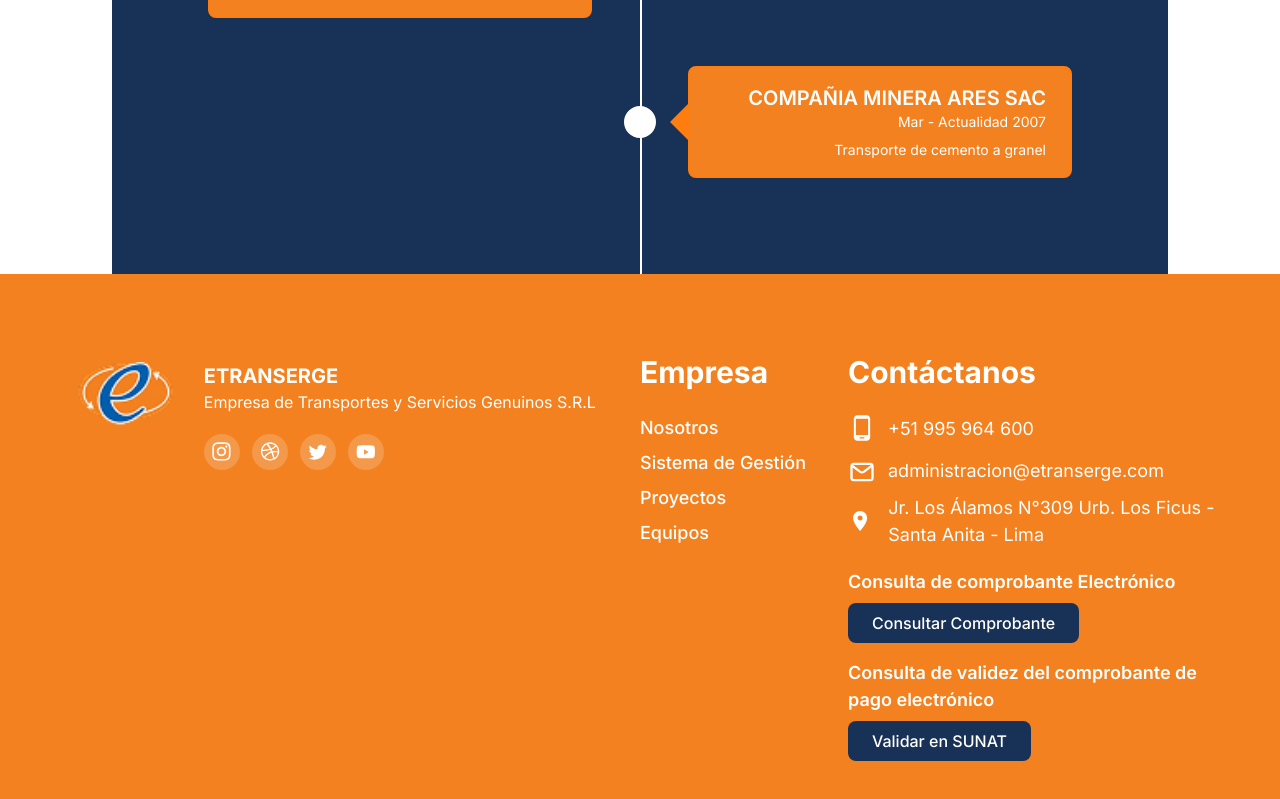
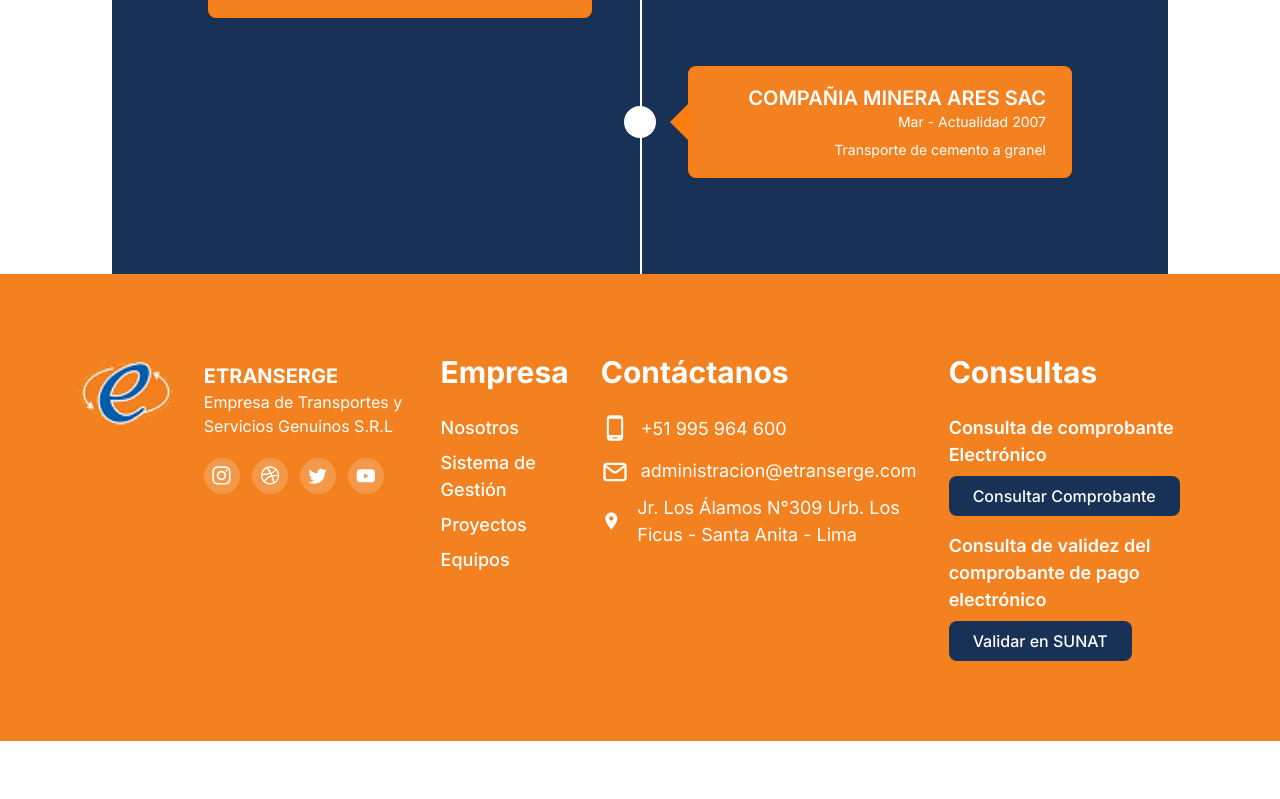
Before and after one commit to cristhian-fernandez-cumbia/vite-landing-etranserge, a React (Vite) app: page /proyectos in a window 1280 px wide. Shown: the part 2465-3264 px from the top of the page. After the commit the page ends 3206 px from the top, so only its background shows below. Built offline with nearby package versions, Linux system fonts and the light colour scheme.

Commit message:
feat(footer): cambioo columnas

```diff
--- a/src/components/layouts/Footer.tsx
+++ b/src/components/layouts/Footer.tsx
@@ -5,10 +5,11 @@
 
 const Footer = () => {
   return (
-    <div className="flex bg-footer py-20 px-16 flex-col lg:flex-row">
-      <div className="lg:w-1/2 flex flex-row mt-2 justify-center lg:justify-start mb-5 lg:mb-0">
+    <div className="flex bg-footer py-20 px-16 flex-col lg:flex-row lg:gap-8">
+      {/* 1ra columna - Logo y redes sociales */}
+      <div className="lg:w-1/3 flex flex-row mt-2 justify-center lg:justify-start mb-8 lg:mb-0">
         <img src={logo} alt="Logo Etranserge" className="h-16 mr-5"/>
-        <div className=' flex flex-col'>
+        <div className='flex flex-col'>
           <span className='text-xl font-bold text-white'>ETRANSERGE</span>
           <span className='text-[16px] text-white mb-5'>Empresa de Transportes y Servicios Genuinos S.R.L</span>
           <div className='flex flex-row'>
@@ -27,8 +28,11 @@
           </div>
         </div>
       </div>
-      <div className="lg:w-1/2 text-white flex lg:flex-row gap-6 flex-col text-center lg:text-left">
-        <div className="w-full lg:w-1/3 flex flex-col">
+
+      {/* Contenedor para las 3 columnas restantes */}
+      <div className="lg:w-3/4 flex flex-col lg:flex-row lg:gap-8 lg:justify-between">
+        {/* 2da columna - Empresa */}
+        <div className="lg:w-1/4 text-white flex flex-col text-center lg:text-left mb-8 lg:mb-0">
           <h2 className='text-3xl font-bold mb-6'>Empresa</h2>
           <ul>
             <li className='text-[18px] mb-2'>
@@ -45,7 +49,9 @@
             </li>
           </ul>
         </div>
-        <div className="lg:w-2/3 flex flex-col items-center lg:items-start">
+
+        {/* 3ra columna - Contáctanos */}
+        <div className="text-white flex flex-col text-center lg:text-left mb-8 lg:mb-0">
           <h2 className='text-3xl font-bold mb-6'>Contáctanos</h2>
           <ul>
             <li className='text-[18px] mb-3 flex flex-row items-center justify-center lg:justify-start'>
@@ -61,8 +67,12 @@
               <span>Jr. Los Álamos N°309 Urb. Los Ficus - Santa Anita - Lima</span>
             </li>
           </ul>
+        </div>
 
-          <div className='mt-3 w-full flex flex-col gap-4'>
+        {/* 4ta columna - Consultas */}
+        <div className="text-white flex flex-col text-center lg:text-left">
+          <h2 className='text-3xl font-bold mb-6'>Consultas</h2>
+          <div className='flex flex-col gap-4'>
             <div className='flex flex-col items-center lg:items-start gap-2'>
               <p className='text-[18px] font-semibold'>Consulta de comprobante Electrónico</p>
               <a
--- a/src/pages/Equipos.tsx
+++ b/src/pages/Equipos.tsx
@@ -40,21 +40,19 @@
       <div className="space-y-6">
         {items_cargio.map((item, index) => (
           <ScrollAnimation
+            key={index}
             animateIn={index % 2 === 0 ? 'fadeInLeft' : 'fadeInRight'}
             animateOnce={true}
-            offset={100} // Se aplica cuando se ha desplazado una cierta distancia
+            offset={100}
             style={{ width: "100%" }}
           >
-            <div className={`flex ${index % 2 === 0 ? 'flex-row animate-slide-left':'flex-row-reverse animate-slide-right'} mb-0`} >
-              <div className={`flex ${index % 2 === 0 ? 'flex-row':'flex-row-reverse '} md:w-[60%]`}>
+            <div className={`flex ${index % 2 === 0 ? 'flex-row' : 'flex-row-reverse'} mb-0`}>
+              {/* Sección de contenido */}
+              <div className={`flex ${index % 2 === 0 ? 'flex-row' : 'flex-row-reverse'} md:w-[60%]`}>
                 <div
-                  key={index}
                   className={`relative flex items-center ${index % 2 === 0 ? 'bg-[#183156]' : 'bg-[#6BAEC3]'} text-white p-6 w-[80%]`}
                 >
                   <div className="flex flex-col items-center gap-4 px-6 py-4 w-full">
-                    <div className="w-32 h-32 bg-white rounded-full lg:w-36 lg:h-36 xl:w-44 xl:h-44 2xl:w-52 2xl:h-52">
-                      <img src={item.image} alt={item.title} className="w-32 h-32 rounded-full border-2 border-white lg:w-36 lg:h-36 xl:w-44 xl:h-44 2xl:w-52 2xl:h-52" />
-                    </div>
                     <div className='flex flex-col items-center'>
                       <h2 className="text-xl font-semibold mb-2 lg:text-2xl xl:text-3xl 2xl:text-4xl">{item.title}</h2>
                       <p className="text-xs text-center lg:text-[16px] xl:text-[18px] w-[250px] md:w-[260px] lg:w-[450px] xl:w-[550px]">{item.description}</p>
@@ -62,7 +60,6 @@
                   </div>
                 </div>
                 <div
-                  key={index}
                   className={`relative flex items-center ${index % 2 === 0 ? 'bg-[#183156] -left-[0.5px]' : 'bg-[#6BAEC3] left-[0.5px]'} text-white p-6 w-[20%]`}
                   style={{
                     clipPath: index % 2 === 0
@@ -73,10 +70,21 @@
                 </div>
               </div>
 
-              <div className='hidden md:w-[40%] md:flex md:flex-row md:justify-center md:items-center md:gap-8'>
-                <div className= {`flex gap-24 lg:gap-40 ${index % 2 === 0 ? 'rotate-45' : '-rotate-45'}`}>
+              {/* Decoración lateral con imagen */}
+              <div className='hidden md:w-[40%] md:flex md:flex-row md:justify-center md:items-center md:gap-8 relative'>
+                <div className={`flex gap-24 lg:gap-40 ${index % 2 === 0 ? 'rotate-45' : '-rotate-45'}`}>
                   <div className='w-6 h-6 rotate-45 bg-[#6BAEC3]'></div>
                   <div className='w-6 h-6 rotate-45 bg-[#F4811F]'></div>
+                </div>
+
+                {/* Imagen circular posicionada sobre los cuadrados */}
+                <div className="absolute w-32 h-32 bg-white rounded-full lg:w-36 lg:h-36 xl:w-44 xl:h-44 2xl:w-52 2xl:h-52" style={{
+                  top: '50%',
+                  left: '50%',
+                  transform: 'translate(-50%, -50%)',
+                  zIndex: 10
+                }}>
+                  <img src={item.image} alt={item.title} className="w-32 h-32 rounded-full border-3  lg:w-36 lg:h-36 xl:w-44 xl:h-44 2xl:w-52 2xl:h-52 border-orange-400" />
                 </div>
               </div>
             </div>
@@ -92,21 +100,19 @@
       <div className="space-y-6">
         {items_transporte.map((item, index) => (
           <ScrollAnimation
+            key={index}
             animateIn={index % 2 === 0 ? 'fadeInLeft' : 'fadeInRight'}
             animateOnce={true}
-            offset={100} // Se aplica cuando se ha desplazado una cierta distancia
+            offset={100}
             style={{ width: "100%" }}
           >
-            <div className={`flex ${index % 2 === 0 ? 'flex-row':'flex-row-reverse'}`} >
-              <div className={`flex ${index % 2 === 0 ? 'flex-row':'flex-row-reverse '} md:w-[60%]`}>
+            <div className={`flex ${index % 2 === 0 ? 'flex-row' : 'flex-row-reverse'}`}>
+              {/* Sección de contenido */}
+              <div className={`flex ${index % 2 === 0 ? 'flex-row' : 'flex-row-reverse'} md:w-[60%]`}>
                 <div
-                  key={index}
                   className={`relative flex items-center ${index % 2 === 0 ? 'bg-[#F4811F]' : 'bg-[#6BAEC3]'} text-white p-6 w-[80%]`}
                 >
                   <div className="flex flex-col items-center gap-4 px-6 py-4 w-full">
-                    <div className="w-32 h-32 bg-white rounded-full lg:w-36 lg:h-36 xl:w-44 xl:h-44 2xl:w-52 2xl:h-52">
-                      <img src={item.image} alt={item.title} className="w-32 h-32 rounded-full border-2 border-white lg:w-36 lg:h-36 xl:w-44 xl:h-44 2xl:w-52 2xl:h-52" />
-                    </div>
                     <div className='flex flex-col items-center'>
                       <h2 className="text-xl font-semibold mb-2 lg:text-2xl xl:text-3xl 2xl:text-4xl">{item.title}</h2>
                       <p className="text-xs text-center lg:text-[16px] xl:text-[18px] w-[250px] md:w-[260px] lg:w-[450px] xl:w-[550px]">{item.description}</p>
@@ -114,7 +120,6 @@
                   </div>
                 </div>
                 <div
-                  key={index}
                   className={`relative flex items-center ${index % 2 === 0 ? 'bg-[#F4811F] -left-[0.5px]' : 'bg-[#6BAEC3] left-[0.5px]'} text-white p-6 w-[20%]`}
                   style={{
                     clipPath: index % 2 === 0
@@ -125,10 +130,21 @@
                 </div>
               </div>
 
-              <div className='hidden md:w-[40%] md:flex md:flex-row md:justify-center md:items-center md:gap-8'>
-                <div className= {`flex gap-24 lg:gap-40 ${index % 2 === 0 ? 'rotate-45' : '-rotate-45'}`}>
+              {/* Decoración lateral con imagen */}
+              <div className='hidden md:w-[40%] md:flex md:flex-row md:justify-center md:items-center md:gap-8 relative'>
+                <div className={`flex gap-24 lg:gap-40 ${index % 2 === 0 ? 'rotate-45' : '-rotate-45'}`}>
                   <div className='w-6 h-6 rotate-45 bg-[#6BAEC3]'></div>
                   <div className='w-6 h-6 rotate-45 bg-[#183156]'></div>
+                </div>
+
+                {/* Imagen circular posicionada sobre los cuadrados */}
+                <div className="absolute w-32 h-32 bg-white rounded-full lg:w-36 lg:h-36 xl:w-44 xl:h-44 2xl:w-52 2xl:h-52" style={{
+                  top: '50%',
+                  left: '50%',
+                  transform: 'translate(-50%, -50%)',
+                  zIndex: 10
+                }}>
+                  <img src={item.image} alt={item.title} className="w-32 h-32 rounded-full border-3 border-orange-400 lg:w-36 lg:h-36 xl:w-44 xl:h-44 2xl:w-52 2xl:h-52" />
                 </div>
               </div>
             </div>
```
Also changed, not shown: 1 other file (tests, documents, lock files or other folders).
